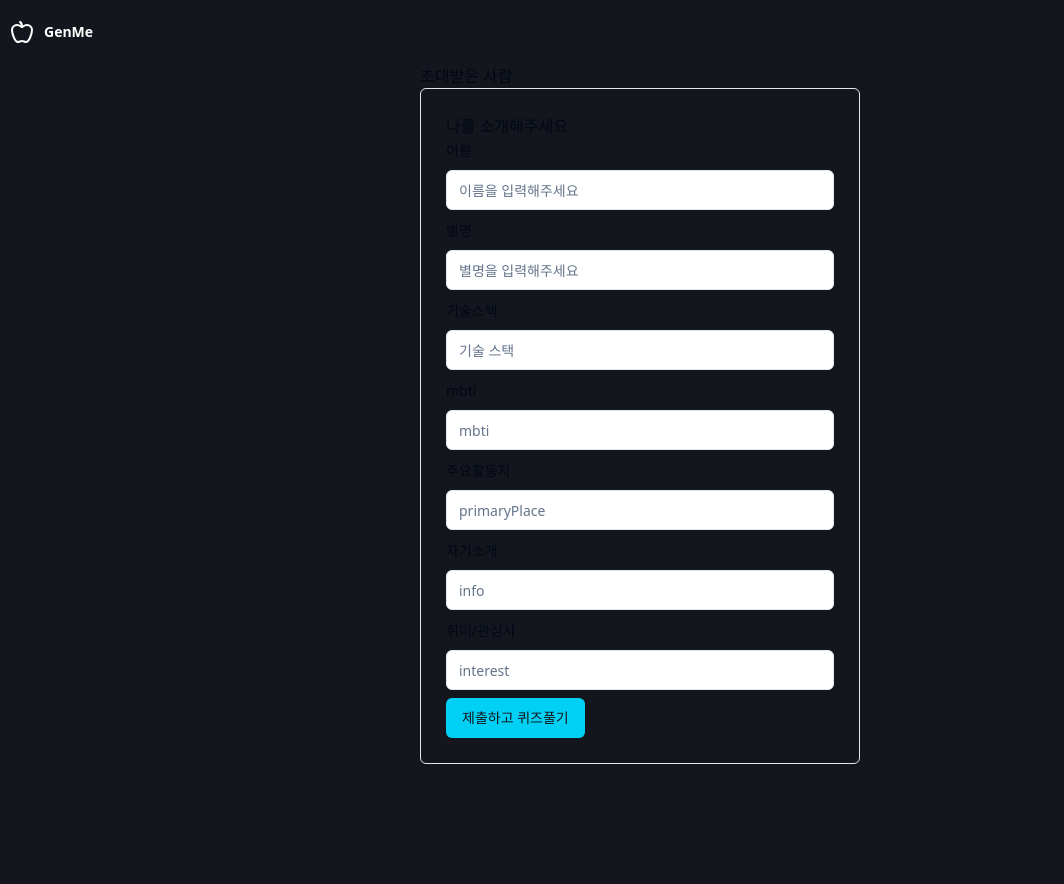
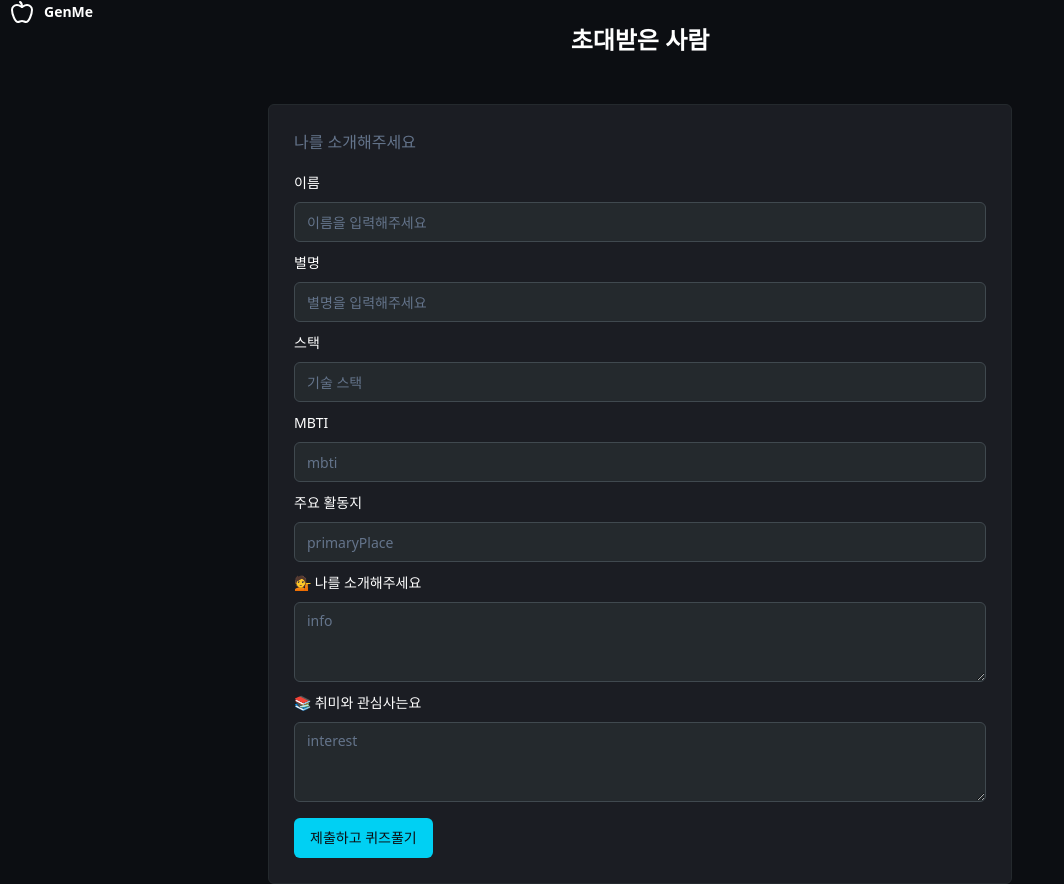
Before and after one commit to eyeco-org/frontend, a Next.js app: page /guest in a window 1280 px wide. Shown: the whole page, without its empty margins (0-1064 px from the left). Before the commit the page ends 800 px from the top, so only its background shows below. Built offline with nearby package versions, Linux system fonts and the light colour scheme.

Commit message:
feat: inviter, guest form 페이지 스타일 수정

```diff
--- a/src/app/guest/page.tsx
+++ b/src/app/guest/page.tsx
@@ -14,6 +14,7 @@ import {
   FormMessage,
 } from '@/components/ui/form';
 import { Input } from '@/components/ui/input';
+import { Textarea } from '@/components/ui/textarea';
 
 const formSchema = z.object({
   username: z.string().min(2, {
@@ -48,10 +49,10 @@ export default function GuestForm() {
   }
 
   return (
-    <div className='flex flex-col justify-center mx-auto w-[440px]'>
-      <div>초대받은 사람</div>
-      <div className='p-[25px] border rounded-md'>
-        <div className=''>나를 소개해주세요</div>
+    <div className='flex flex-col justify-center mx-auto w-[744px] text-neutral-100'>
+      <div className='text-2xl mb-12 text-center font-bold'>초대받은 사람</div>
+      <div className='p-[25px] rounded-md border border-neutral-900 bg-neutral-1000'>
+        <div className='text-[#64748B] mb-4'>나를 소개해주세요</div>
         <Form {...form}>
           <form onSubmit={form.handleSubmit(onSubmit)} className='space-y-2'>
             <FormField
@@ -61,7 +62,11 @@ export default function GuestForm() {
                 <FormItem>
                   <FormLabel>이름</FormLabel>
                   <FormControl>
-                    <Input placeholder='이름을 입력해주세요' {...field} />
+                    <Input
+                      placeholder='이름을 입력해주세요'
+                      {...field}
+                      className='bg-neutral-900 border-neutral-800'
+                    />
                   </FormControl>
                   <FormMessage />
                 </FormItem>
@@ -74,7 +79,11 @@ export default function GuestForm() {
                 <FormItem>
                   <FormLabel>별명</FormLabel>
                   <FormControl>
-                    <Input placeholder='별명을 입력해주세요' {...field} />
+                    <Input
+                      placeholder='별명을 입력해주세요'
+                      {...field}
+                      className='bg-neutral-900 border-neutral-800'
+                    />
                   </FormControl>
                   <FormMessage />
                 </FormItem>
@@ -85,9 +94,13 @@ export default function GuestForm() {
               name='skill'
               render={({ field }) => (
                 <FormItem>
-                  <FormLabel>기술스택</FormLabel>
+                  <FormLabel>스택</FormLabel>
                   <FormControl>
-                    <Input placeholder='기술 스택' {...field} />
+                    <Input
+                      placeholder='기술 스택'
+                      {...field}
+                      className='bg-neutral-900 border-neutral-800'
+                    />
                   </FormControl>
                   <FormMessage />
                 </FormItem>
@@ -98,9 +111,13 @@ export default function GuestForm() {
               name='mbti'
               render={({ field }) => (
                 <FormItem>
-                  <FormLabel>mbti</FormLabel>
+                  <FormLabel>MBTI</FormLabel>
                   <FormControl>
-                    <Input placeholder='mbti' {...field} />
+                    <Input
+                      placeholder='mbti'
+                      {...field}
+                      className='bg-neutral-900 border-neutral-800'
+                    />
                   </FormControl>
                   <FormMessage />
                 </FormItem>
@@ -111,9 +128,13 @@ export default function GuestForm() {
               name='primaryPlace'
               render={({ field }) => (
                 <FormItem>
-                  <FormLabel>주요활동지</FormLabel>
+                  <FormLabel>주요 활동지</FormLabel>
                   <FormControl>
-                    <Input placeholder='primaryPlace' {...field} />
+                    <Input
+                      placeholder='primaryPlace'
+                      {...field}
+                      className='bg-neutral-900 border-neutral-800'
+                    />
                   </FormControl>
                   <FormMessage />
                 </FormItem>
@@ -124,9 +145,13 @@ export default function GuestForm() {
               name='info'
               render={({ field }) => (
                 <FormItem>
-                  <FormLabel>자기소개</FormLabel>
+                  <FormLabel>💁 나를 소개해주세요</FormLabel>
                   <FormControl>
-                    <Input placeholder='info' {...field} />
+                    <Textarea
+                      placeholder='info'
+                      {...field}
+                      className='bg-neutral-900 border-neutral-800'
+                    />
                   </FormControl>
                   <FormMessage />
                 </FormItem>
@@ -137,15 +162,21 @@ export default function GuestForm() {
               name='interest'
               render={({ field }) => (
                 <FormItem>
-                  <FormLabel>취미/관심사</FormLabel>
+                  <FormLabel>📚 취미와 관심사는요</FormLabel>
                   <FormControl>
-                    <Input placeholder='interest' {...field} />
+                    <Textarea
+                      placeholder='interest'
+                      {...field}
+                      className='bg-neutral-900 border-neutral-800'
+                    />
                   </FormControl>
                   <FormMessage />
                 </FormItem>
               )}
             />
-            <Button type='submit'>제출하고 퀴즈풀기</Button>
+            <Button type='submit' className='!mt-4'>
+              제출하고 퀴즈풀기
+            </Button>
           </form>
         </Form>
       </div>
--- a/src/app/inviter/page.tsx
+++ b/src/app/inviter/page.tsx
@@ -49,10 +49,10 @@ export default function InviterForm() {
   }
 
   return (
-    <div className='flex flex-col justify-center mx-auto w-[440px]'>
-      <div className='text-2xl mb-12 text-center'>초대하는 사람</div>
-      <div className='p-[25px] border rounded-md'>
-        <div className='text-sm mb-4'>
+    <div className='flex flex-col justify-center mx-auto w-[440px] text-neutral-100'>
+      <div className='text-2xl mb-12 text-center font-bold'>초대하는 사람</div>
+      <div className='p-[25px] border rounded-md border-neutral-900 bg-neutral-1000'>
+        <div className='text-sm mb-4 text-sky-500'>
           이 친구는 누구일까요? 친구를 맞춰보는게임 시작!
         </div>
         <Form {...form}>
@@ -64,7 +64,11 @@ export default function InviterForm() {
                 <FormItem>
                   <FormLabel>이름</FormLabel>
                   <FormControl>
-                    <Input placeholder='이름을 입력해주세요' {...field} />
+                    <Input
+                      placeholder='이름을 입력해주세요'
+                      {...field}
+                      className='bg-neutral-900 border-neutral-800'
+                    />
                   </FormControl>
                   <FormMessage />
                 </FormItem>
@@ -77,7 +81,11 @@ export default function InviterForm() {
                 <FormItem>
                   <FormLabel>별명</FormLabel>
                   <FormControl>
-                    <Input placeholder='별명을 입력해주세요' {...field} />
+                    <Input
+                      placeholder='별명을 입력해주세요'
+                      {...field}
+                      className='bg-neutral-900 border-neutral-800'
+                    />
                   </FormControl>
                   <FormMessage />
                 </FormItem>
@@ -94,13 +102,17 @@ export default function InviterForm() {
                     // defaultValue={field.value}
                   >
                     <FormControl>
-                      <SelectTrigger>
+                      <SelectTrigger className='bg-neutral-900 border-neutral-800'>
                         <SelectValue placeholder='참여 인원을 선택해주세요' />
                       </SelectTrigger>
                     </FormControl>
-                    <SelectContent>
+                    <SelectContent className='bg-neutral-900 border-neutral-800'>
                       {[1, 2, 3, 4, 5, 6, 7, 8, 9, 10].map((n) => (
-                        <SelectItem key={n} value={`${n}`}>
+                        <SelectItem
+                          key={n}
+                          value={`${n}`}
+                          className='focus:bg-neutral-800 focus:text-neutral-100 text-neutral-100'
+                        >
                           {n}명
                         </SelectItem>
                       ))}
@@ -110,7 +122,9 @@ export default function InviterForm() {
                 </FormItem>
               )}
             />
-            <Button type='submit'>초대 QR코드 생성하기</Button>
+            <Button type='submit' className='!mt-4'>
+              초대 QR코드 생성하기
+            </Button>
           </form>
         </Form>
       </div>
--- a/src/components/ui/button.tsx
+++ b/src/components/ui/button.tsx
@@ -31,7 +31,7 @@ const buttonVariants = cva(
       variant: 'default',
       size: 'default',
     },
-  },
+  }
 );
 
 export interface ButtonProps
@@ -50,7 +50,7 @@ const Button = React.forwardRef<HTMLButtonElement, ButtonProps>(
         {...props}
       />
     );
-  },
+  }
 );
 Button.displayName = 'Button';
 
--- /dev/null
+++ b/src/components/ui/textarea.tsx
@@ -0,0 +1,24 @@
+import * as React from "react"
+
+import { cn } from "@/lib/utils"
+
+export interface TextareaProps
+  extends React.TextareaHTMLAttributes<HTMLTextAreaElement> {}
+
+const Textarea = React.forwardRef<HTMLTextAreaElement, TextareaProps>(
+  ({ className, ...props }, ref) => {
+    return (
+      <textarea
+        className={cn(
+          "flex min-h-[80px] w-full rounded-md border border-input bg-background px-3 py-2 text-sm ring-offset-background placeholder:text-muted-foreground focus-visible:outline-none focus-visible:ring-2 focus-visible:ring-ring focus-visible:ring-offset-2 disabled:cursor-not-allowed disabled:opacity-50",
+          className
+        )}
+        ref={ref}
+        {...props}
+      />
+    )
+  }
+)
+Textarea.displayName = "Textarea"
+
+export { Textarea }
--- a/tailwind.config.ts
+++ b/tailwind.config.ts
@@ -27,15 +27,15 @@ const config = {
       neutral: {
         100: '#ffffff',
         200: '#F2F2F3',
-        300: '#E7E8E9',
-        400: '#D7D9DB',
-        500: '#C2C5C7',
-        600: '#A7ACAF',
-        700: '#92989c',
-        800: '#687075',
-        900: '#42494f',
-        1000: '#25282C',
-        1100: '#13161C',
+        300: '#E7E8E7',
+        400: '#D2D4D6',
+        500: '#BCC0C2',
+        600: '#9CA2A5',
+        700: '#71797F',
+        800: '#40494F',
+        900: '#24292D',
+        1000: '#1B1D23',
+        1100: '#0C0E12',
       },
       'custom-start': '#1B1D23',
       'custom-end': '#71797F',
```
